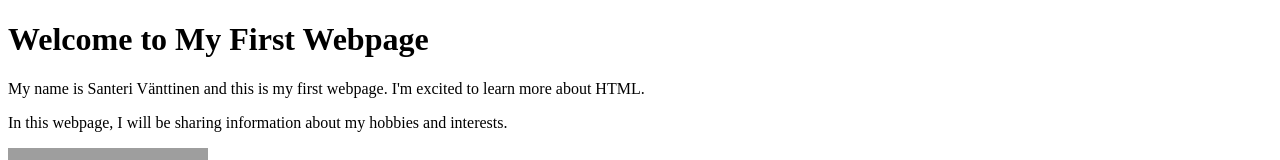
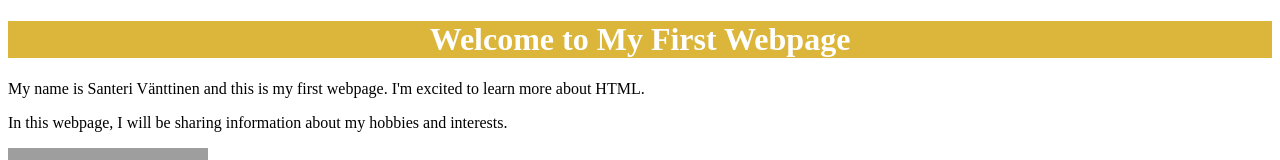
Before and after one commit to SanteriVanttinen/web, a plain HTML site: page index.html in a window 1280 px wide. Shown: the top 160 px of the page. Drawn offline with Linux system fonts and the light colour scheme; grey boxes are pictures that could not be loaded.

Commit message:
initialcommit

```diff
--- a/index.html
+++ b/index.html
@@ -5,10 +5,20 @@
     <meta http-equiv="X-UA-Compatible" content="IE=edge">
     <meta name="viewport" content="width=device-width, initial-scale=1.0">
     <title>My First Webpage</title>
+    <style type="text/css">
+        .Title {
+            background-color: #dbb63b;
+            color:white;
+            text-align: center;
+        }
+
+
+
+    </style>
 </head>
 
 <body>
-<h1>Welcome to My First Webpage</h1>
+<h1 class="Title">Welcome to My First Webpage</h1>
 <p>My name is Santeri Vänttinen and this is my first webpage. I'm excited to learn more about HTML.</p>
 <p>In this webpage, I will be sharing information about my hobbies and interests.</p>
 <img src="kuva.JPG" width="200" height="200">
```
